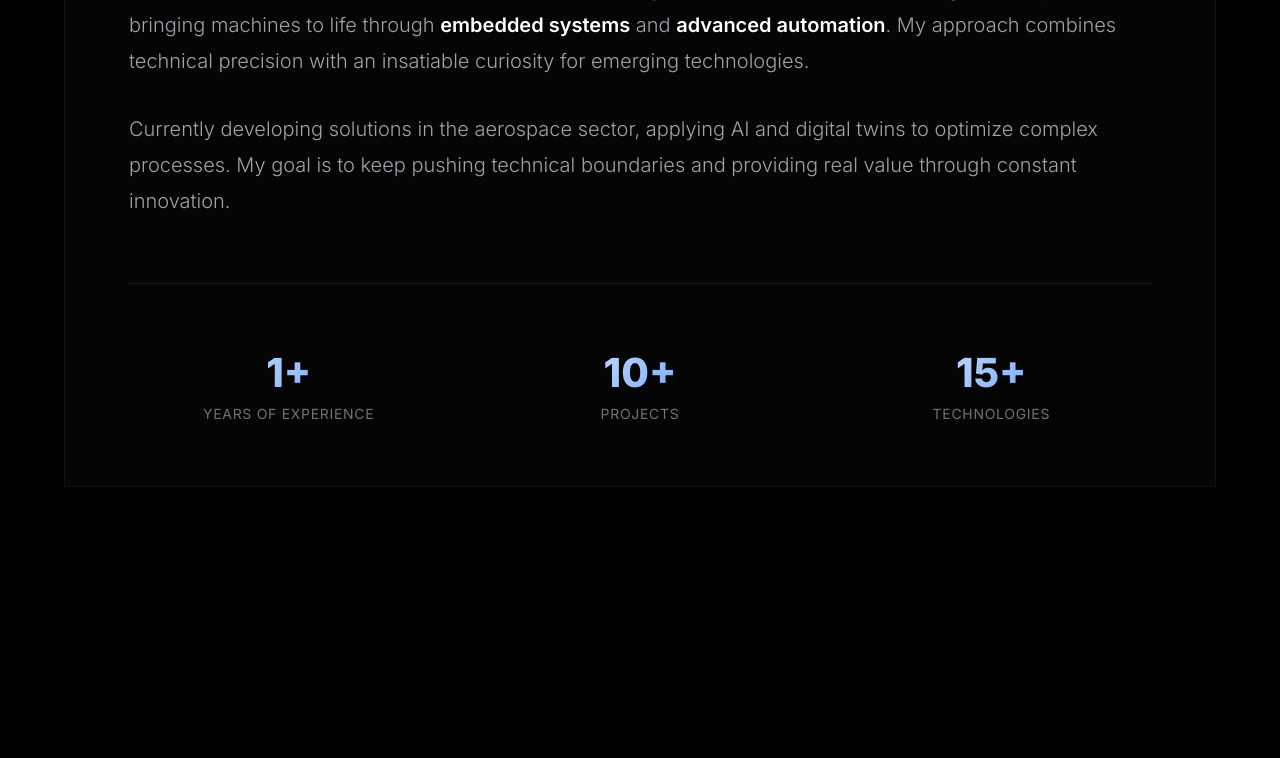
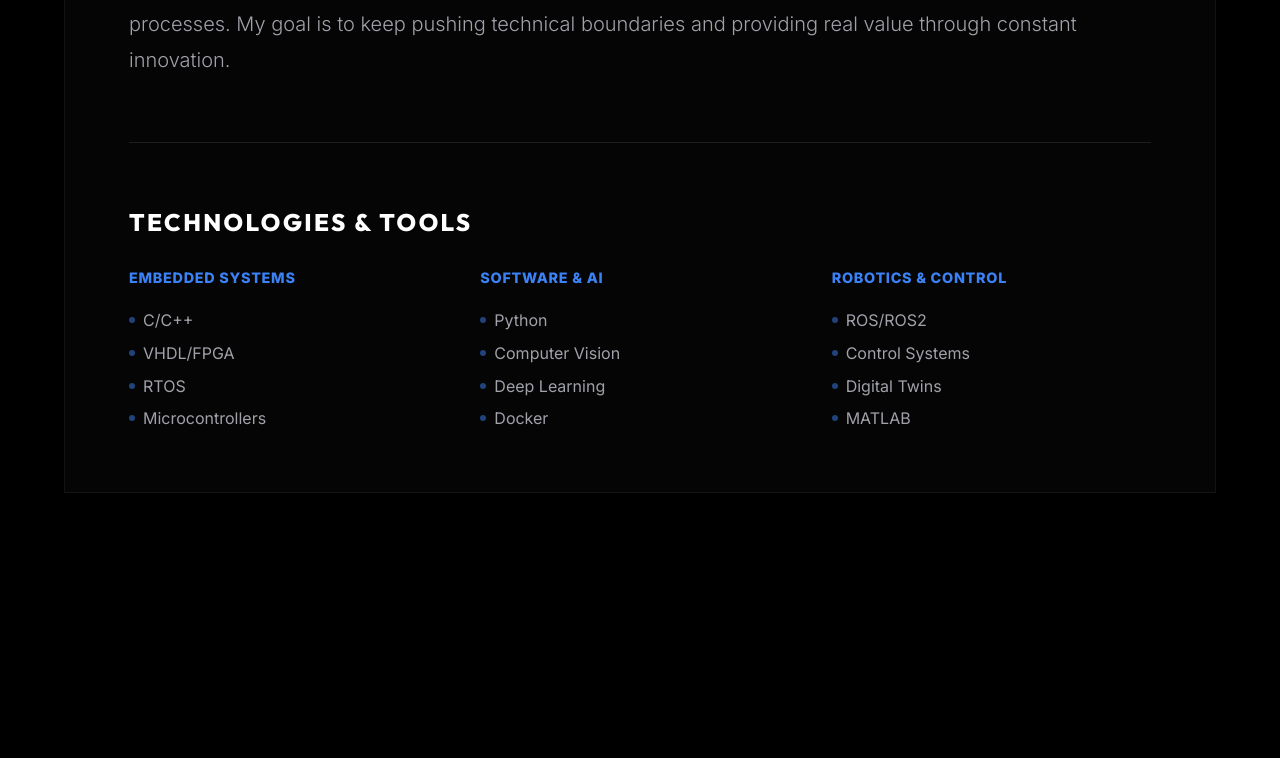
Before and after one commit to FerXxk/Portfolio, a React (Vite) app: page / in a window 1280 px wide. Shown: the part 1292-2050 px from the top of the page. Built offline with nearby package versions, Linux system fonts and the light colour scheme; no server answers.

Commit message:
feat: tecnologias

```diff
--- a/src/App.jsx
+++ b/src/App.jsx
@@ -109,7 +109,7 @@ const AppContent = () => {
             <span className="section-number">01.</span>
             <h2 className="section-title">{t.about.title}</h2>
           </div>
-          <About projectCount={projects.length} />
+          <About />
         </section>
 
         <section id="projects" className="projects-section">
--- a/src/components/About.css
+++ b/src/components/About.css
@@ -34,28 +34,61 @@
     font-weight: 600;
 }
 
-.about-stats {
-    display: grid;
-    grid-template-columns: repeat(auto-fit, minmax(150px, 1fr));
-    gap: var(--spacing-lg);
+.about-tech-stack {
     margin-top: var(--spacing-xl);
     padding-top: var(--spacing-xl);
     border-top: 1px solid rgba(255, 255, 255, 0.1);
 }
 
-.stat-item {
-    text-align: center;
+.tech-title {
+    font-size: 1.5rem;
+    text-transform: uppercase;
+    letter-spacing: 0.1em;
+    margin-bottom: var(--spacing-lg);
+    color: var(--color-text-primary);
 }
 
-.stat-number {
-    font-size: 2.5rem;
-    font-weight: 800;
-    margin-bottom: var(--spacing-xs);
+.tech-grid {
+    display: grid;
+    grid-template-columns: repeat(auto-fit, minmax(200px, 1fr));
+    gap: var(--spacing-lg);
 }
 
-.stat-label {
-    font-size: 0.875rem;
-    color: var(--color-text-muted);
+.category-name {
+    font-size: 0.9rem;
+    color: var(--accent);
     text-transform: uppercase;
     letter-spacing: 0.05em;
+    margin-bottom: var(--spacing-md);
+    font-weight: 700;
 }
+
+.tech-list {
+    list-style: none;
+    display: flex;
+    flex-direction: column;
+    gap: 0.8rem;
+}
+
+.tech-item {
+    font-size: 1rem;
+    color: var(--color-text-secondary);
+    display: flex;
+    align-items: center;
+    gap: 0.5rem;
+}
+
+.tech-item::before {
+    content: '';
+    width: 6px;
+    height: 6px;
+    background: var(--accent);
+    border-radius: 50%;
+    opacity: 0.5;
+}
+
+@media (max-width: 480px) {
+    .tech-grid {
+        grid-template-columns: 1fr;
+    }
+}
--- a/src/components/About.jsx
+++ b/src/components/About.jsx
@@ -2,7 +2,7 @@ import './About.css'
 import { useLanguage } from '../context/LanguageContext';
 import translations from '../translations.json';
 
-const About = ({ projectCount }) => {
+const About = () => {
     const { language } = useLanguage();
     const t = translations[language].about;
 
@@ -11,18 +11,19 @@ const About = ({ projectCount }) => {
             <p className="about-text" dangerouslySetInnerHTML={{ __html: t.p1.replace(/\*\*(.*?)\*\*/g, '<strong>$1</strong>') }}></p>
             <p className="about-text">{t.p2}</p>
 
-            <div className="about-stats">
-                <div className="stat-item">
-                    <div className="stat-number gradient-text">1+</div>
-                    <div className="stat-label">{t.stats.experience}</div>
-                </div>
-                <div className="stat-item">
-                    <div className="stat-number gradient-text">{projectCount > 0 ? projectCount : '10'}+</div>
-                    <div className="stat-label">{t.stats.projects}</div>
-                </div>
-                <div className="stat-item">
-                    <div className="stat-number gradient-text">15+</div>
-                    <div className="stat-label">{t.stats.techs}</div>
+            <div className="about-tech-stack">
+                <h3 className="tech-title">{t.tech_title}</h3>
+                <div className="tech-grid">
+                    {t.tech_categories.map((category, idx) => (
+                        <div key={idx} className="tech-category">
+                            <h4 className="category-name">{category.name}</h4>
+                            <ul className="tech-list">
+                                {category.items.map((item, i) => (
+                                    <li key={i} className="tech-item">{item}</li>
+                                ))}
+                            </ul>
+                        </div>
+                    ))}
                 </div>
             </div>
         </div>
--- a/src/components/Hero.jsx
+++ b/src/components/Hero.jsx
@@ -95,7 +95,7 @@ const Hero = () => {
           position: relative;
         }
         .hero-title {
-          font-size: clamp(3rem, 10vw, 8rem);
+          font-size: clamp(2.5rem, 8vw, 6rem);
           line-height: 0.9;
           text-transform: uppercase;
         }
@@ -106,10 +106,11 @@ const Hero = () => {
         }
         .hero-subtitle {
           margin-top: 2rem;
-          font-size: clamp(1rem, 2vw, 1.5rem);
+          font-size: clamp(0.9rem, 1.8vw, 1.25rem);
           color: var(--text-muted);
-          max-width: 600px;
+          max-width: 1000px;
           font-weight: 300;
+          white-space: nowrap;
         }
         .hero-subtitle span {
           color: var(--accent);
@@ -168,6 +169,7 @@ const Hero = () => {
         }
         @media (max-width: 768px) {
           .hero-footer { flex-direction: column; align-items: flex-start; gap: 4rem; }
+          .hero-subtitle { white-space: normal; }
         }
       `}</style>
     </section>
--- a/src/translations.json
+++ b/src/translations.json
@@ -32,11 +32,36 @@
             "title": "Sobre Mí",
             "p1": "Apasionado por la intersección entre el hardware y el software inteligente. Como **Ingeniero de Robótica**, me especializo en dar vida a máquinas a través de **sistemas embebidos** y **automatización avanzada**. Mi enfoque combina la precisión técnica con una curiosidad insaciable por las tecnologías emergentes.",
             "p2": "Actualmente desarrollo soluciones en el sector aeroespacial, aplicando IA y gemelos digitales para optimizar procesos complejos. Mi objetivo es continuar superando retos técnicos y aportar valor real mediante la innovación constante.",
-            "stats": {
-                "experience": "Años de Experiencia",
-                "projects": "Proyectos",
-                "techs": "Tecnologías"
-            }
+            "tech_title": "Tecnologías y herramientas",
+            "tech_categories": [
+                {
+                    "name": "Sistemas Embebidos",
+                    "items": [
+                        "C/C++",
+                        "VHDL/FPGA",
+                        "RTOS",
+                        "Microcontroladores"
+                    ]
+                },
+                {
+                    "name": "Software & AI",
+                    "items": [
+                        "Python",
+                        "Computer Vision",
+                        "Deep Learning",
+                        "Docker"
+                    ]
+                },
+                {
+                    "name": "Robótica & Control",
+                    "items": [
+                        "ROS/ROS2",
+                        "Control Systems",
+                        "Digital Twins",
+                        "MATLAB"
+                    ]
+                }
+            ]
         },
         "contact": {
             "title": "Contacto",
@@ -85,11 +110,36 @@
             "title": "About Me",
             "p1": "Passionate about the intersection of hardware and intelligent software. As a **Robotics Engineer**, I specialize in bringing machines to life through **embedded systems** and **advanced automation**. My approach combines technical precision with an insatiable curiosity for emerging technologies.",
             "p2": "Currently developing solutions in the aerospace sector, applying AI and digital twins to optimize complex processes. My goal is to keep pushing technical boundaries and providing real value through constant innovation.",
-            "stats": {
-                "experience": "Years of Experience",
-                "projects": "Projects",
-                "techs": "Technologies"
-            }
+            "tech_title": "Technologies & Tools",
+            "tech_categories": [
+                {
+                    "name": "Embedded Systems",
+                    "items": [
+                        "C/C++",
+                        "VHDL/FPGA",
+                        "RTOS",
+                        "Microcontrollers"
+                    ]
+                },
+                {
+                    "name": "Software & AI",
+                    "items": [
+                        "Python",
+                        "Computer Vision",
+                        "Deep Learning",
+                        "Docker"
+                    ]
+                },
+                {
+                    "name": "Robotics & Control",
+                    "items": [
+                        "ROS/ROS2",
+                        "Control Systems",
+                        "Digital Twins",
+                        "MATLAB"
+                    ]
+                }
+            ]
         },
         "contact": {
             "title": "Contact",
```
